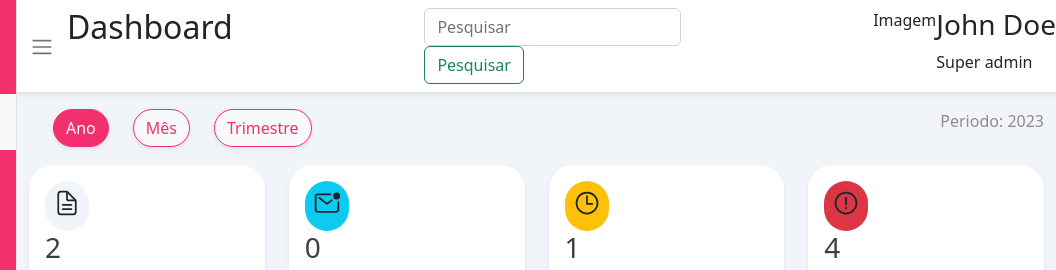
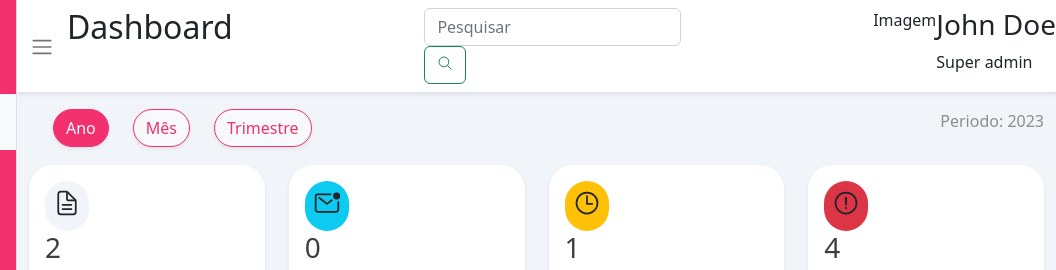
Before and after one commit to maranhaoaquino/Teste-Technation, a plain HTML site: page index.html in a window 1280 px wide. Shown: the top 270 px of the page, 224-1280 px from the left. Drawn offline with nearby package versions, Linux system fonts and the light colour scheme.

Commit message:
ajuste search

```diff
--- a/index.html
+++ b/index.html
@@ -31,7 +31,7 @@
                             <h2>Dashboard</h2>
                             <form class="form-inline my-2 my-lg-0">
                                 <input class="form-control mr-sm-2" type="search" placeholder="Pesquisar" aria-label="Pesquisar">
-                                <button class="btn btn-outline-success my-2 my-sm-0" type="submit">Pesquisar</button>
+                                <button class="btn btn-outline-success my-2 my-sm-0" type="submit"><ion-icon name="search-outline"></ion-icon></button>
                             </form>
                             <div class="d-flex">
                                 <div>Imagem</div>
```
